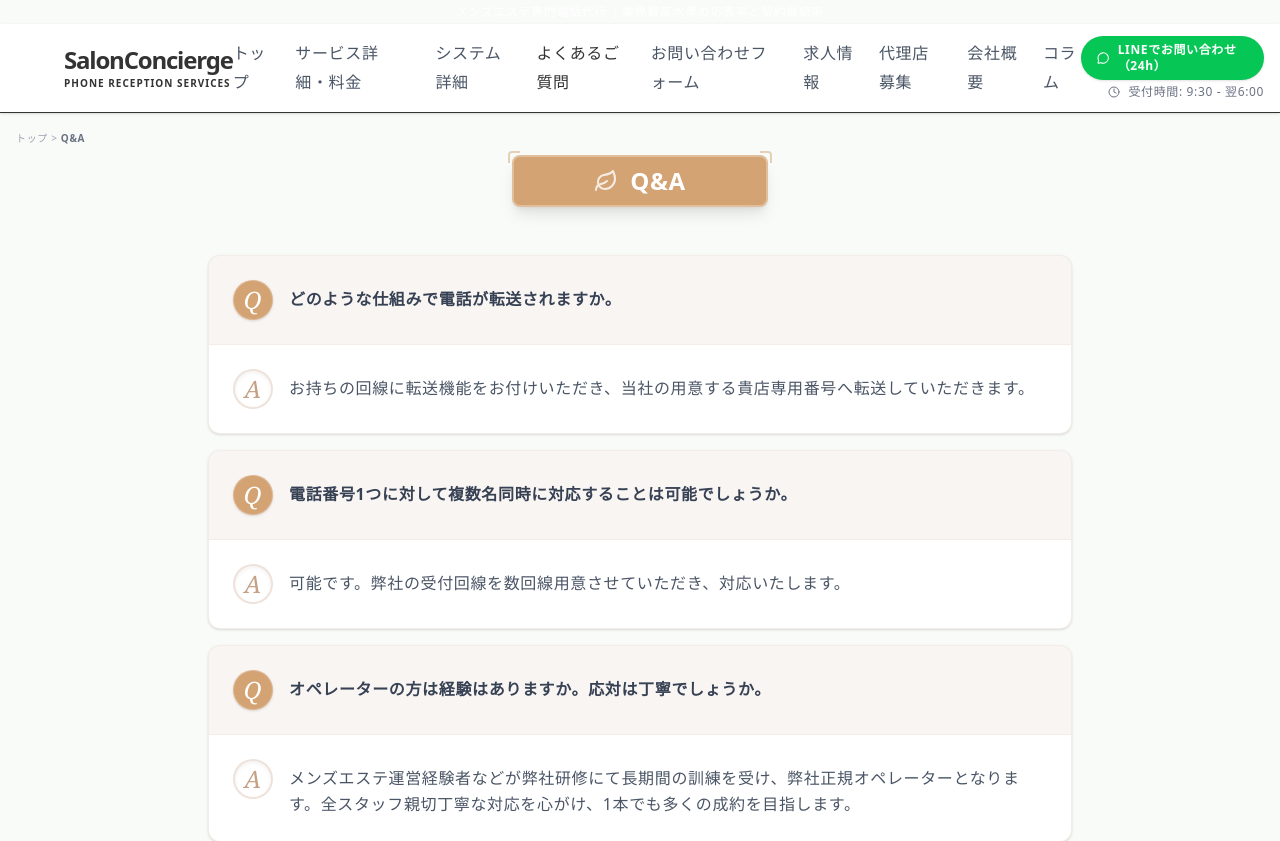
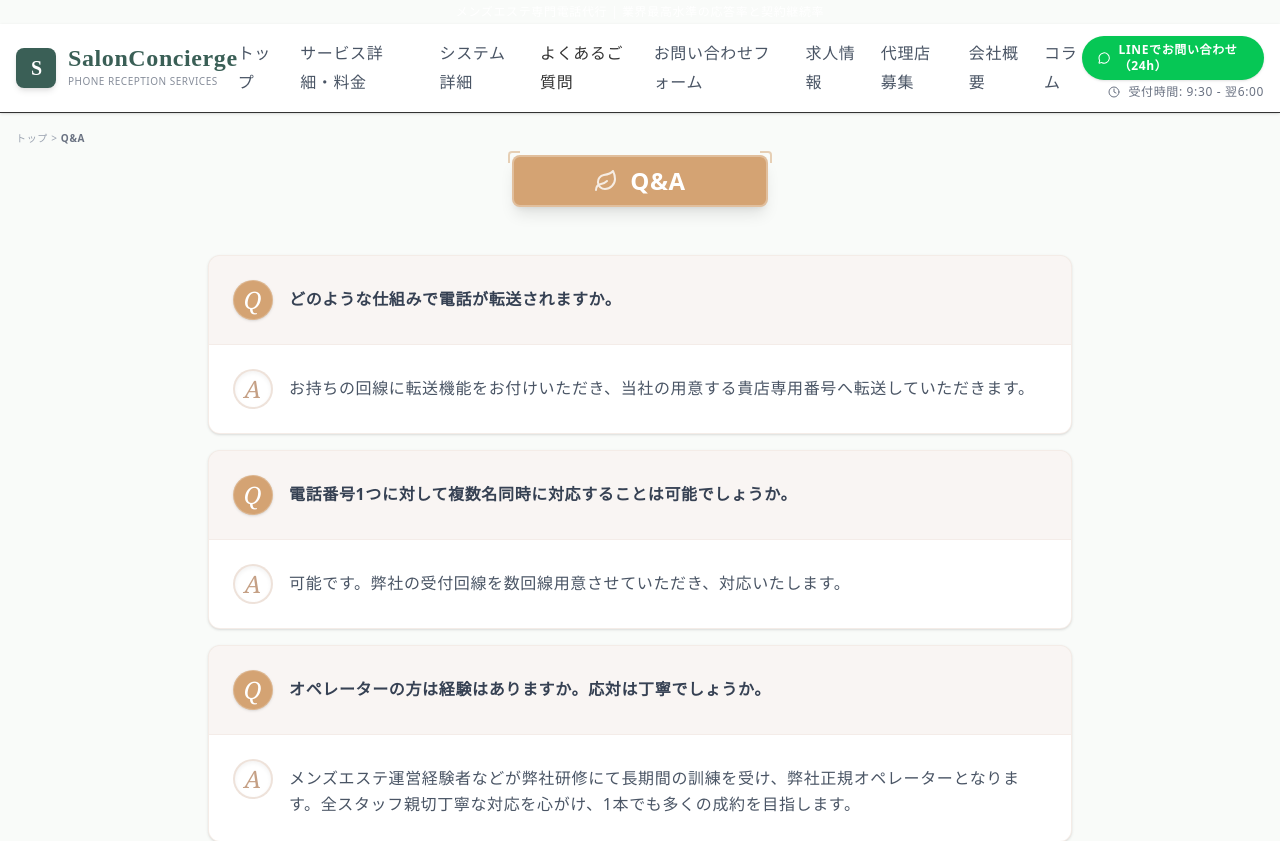
Before and after one commit to nabe7855/cd-salon-concierge, a Next.js app: page /faq in a window 1280 px wide. Shown: the top 841 px of the page. Built offline with nearby package versions, Linux system fonts and the light colour scheme.

Commit message:
Refactor: Update Layout header logo to High-End Botanical style

```diff
--- a/components/Layout.tsx
+++ b/components/Layout.tsx
@@ -29,17 +29,19 @@ const Layout: React.FC<{ children: React.ReactNode }> = ({ children }) => {
       {/* Header */}
       <header className="bg-white/90 backdrop-blur-md sticky top-0 z-50 border-b border-sage-100 shadow-sm">
         <div className="container mx-auto px-4 py-3 flex items-center justify-between">
-          <Link href="/" className="flex items-center gap-2 group">
-            <div className="bg-sage-500 p-1.5 md:p-2 rounded-full group-hover:bg-sage-600 transition-colors">
-              <Leaf className="w-5 h-5 md:w-6 md:h-6 text-white" />
+          <Link href="/" className="flex items-center gap-3 group">
+            <div className="w-10 h-10 bg-botanical-primary rounded-lg flex items-center justify-center text-white shadow-md group-hover:bg-botanical-primary-light transition-colors">
+              <span className="font-heading font-bold text-xl tracking-tighter">
+                S
+              </span>
             </div>
             <div>
-              <span className="text-xl md:text-2xl font-bold tracking-tighter text-sage-800">
+              <h1 className="text-xl md:text-2xl font-bold text-botanical-primary leading-none font-heading tracking-wide text-sage-800">
                 SalonConcierge
+              </h1>
+              <span className="text-[10px] text-gray-500 tracking-wider font-medium opacity-80 uppercase block mt-0.5">
+                Phone Reception Services
               </span>
-              <p className="text-[8px] md:text-[10px] text-sage-500 font-bold -mt-1 uppercase tracking-widest">
-                Phone Reception Services
-              </p>
             </div>
           </Link>
 
```
